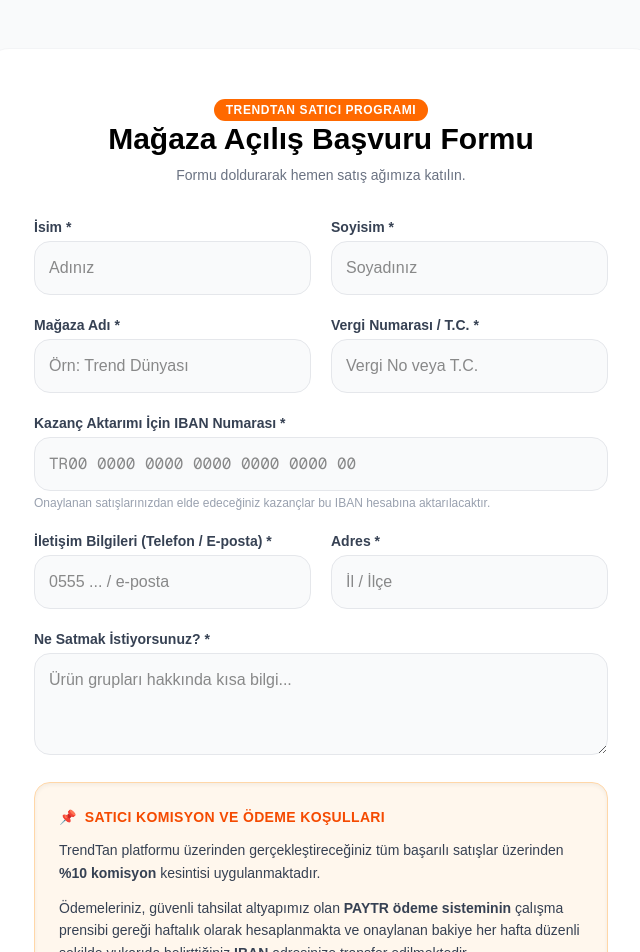
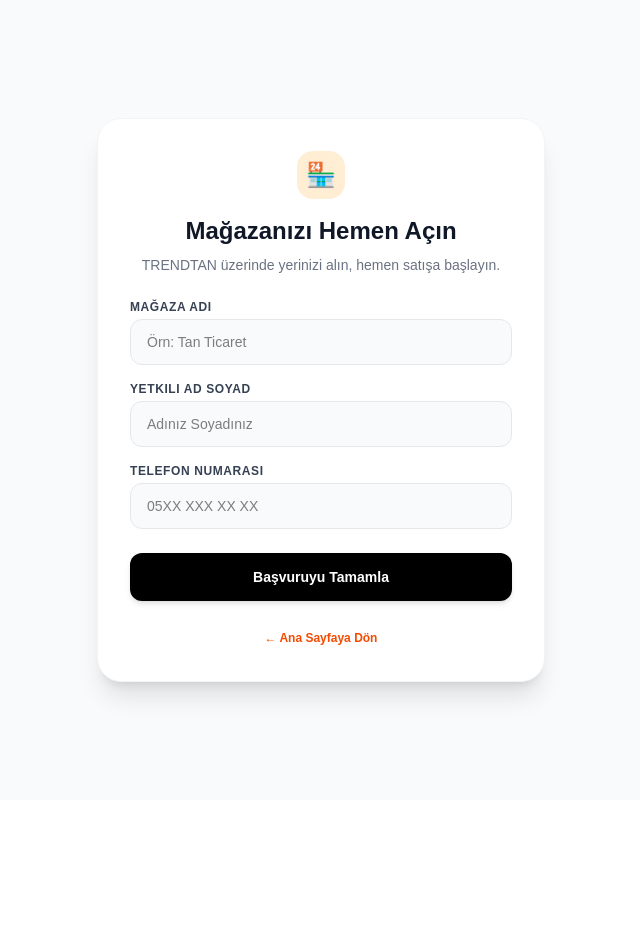
Before and after one commit to mustafatan06/trend.tan, a Next.js app: page /admin/basvuru in a window 1280 px wide. Shown: the top 952 px of the page, without its empty margins (319-959 px from the left). After the commit the page ends 800 px from the top, so only its background shows below. Built offline with nearby package versions, Linux system fonts and the light colour scheme.

Commit message:
Magaza ac formu duzeltildi ve eklendi

```diff
--- a/app/admin/basvuru/page.tsx
+++ b/app/admin/basvuru/page.tsx
@@ -1,128 +1,55 @@
-"use client";
-import { useState } from 'react';
+import Link from "next/link";
 
-export default function BasvuruPage() {
-  const [submitted, setSubmitted] = useState(false);
-  const [form, setForm] = useState({
-    ad: '',
-    soyad: '',
-    magazaAdi: '',
-    vergiNo: '',
-    iban: '',
-    adres: '',
-    iletisim: '',
-    neSatacak: ''
-  });
+export default function MagazaAc() {
+  return (
+    <div className="min-h-screen bg-gray-50 flex flex-col items-center justify-center p-4">
+      <div className="max-w-md w-full bg-white rounded-3xl p-6 sm:p-8 shadow-xl border border-gray-100">
+        <div className="w-12 h-12 bg-orange-100 text-orange-600 rounded-2xl flex items-center justify-center text-2xl font-bold mx-auto mb-4">
+          🏪
+        </div>
+        <h1 className="text-xl sm:text-2xl font-black text-gray-900 text-center mb-2">Mağazanızı Hemen Açın</h1>
+        <p className="text-gray-500 text-xs sm:text-sm text-center mb-6">
+          TRENDTAN üzerinde yerinizi alın, hemen satışa başlayın.
+        </p>
 
-  const handleChange = (e: React.ChangeEvent<HTMLInputElement | HTMLTextAreaElement>) => {
-    setForm({ ...form, [e.target.name]: e.target.value });
-  };
+        <div className="flex flex-col gap-4">
+          <div>
+            <label className="text-xs font-bold text-gray-700 uppercase tracking-wider mb-1 block">Mağaza Adı</label>
+            <input
+              type="text"
+              placeholder="Örn: Tan Ticaret"
+              className="w-full px-4 py-3 rounded-xl border border-gray-200 focus:border-orange-500 focus:outline-none text-sm bg-gray-50 text-black"
+            />
+          </div>
+          <div>
+            <label className="text-xs font-bold text-gray-700 uppercase tracking-wider mb-1 block">Yetkili Ad Soyad</label>
+            <input
+              type="text"
+              placeholder="Adınız Soyadınız"
+              className="w-full px-4 py-3 rounded-xl border border-gray-200 focus:border-orange-500 focus:outline-none text-sm bg-gray-50 text-black"
+            />
+          </div>
+          <div>
+            <label className="text-xs font-bold text-gray-700 uppercase tracking-wider mb-1 block">Telefon Numarası</label>
+            <input
+              type="tel"
+              placeholder="05XX XXX XX XX"
+              className="w-full px-4 py-3 rounded-xl border border-gray-200 focus:border-orange-500 focus:outline-none text-sm bg-gray-50 text-black"
+            />
+          </div>
 
-  const handleSubmit = (e: React.FormEvent) => {
-    e.preventDefault();
-    console.log("Yeni Mağaza Başvurusu (mustafatan690@gmail.com):", form);
-    setSubmitted(true);
-  };
-
-  if (submitted) {
-    return (
-      <div className="min-h-screen bg-gray-50 flex items-center justify-center px-4">
-        <div className="max-w-md w-full bg-white rounded-3xl shadow-xl p-8 md:p-12 border border-gray-100 text-center space-y-6">
-          <div className="w-16 h-16 bg-emerald-100 text-emerald-600 rounded-full flex items-center justify-center mx-auto text-3xl font-black">
-            ✓
-          </div>
-          <div className="space-y-2">
-            <h2 className="text-2xl font-black text-black">Başvurunuz Alındı!</h2>
-            <p className="text-gray-500 text-sm leading-relaxed">
-              Tarafınıza en kısa sürede dönüş yapılacaktır. TrendTan ailesine katıldığınız için teşekkür ederiz.
-            </p>
-          </div>
-          <a
-            href="/"
-            className="inline-block w-full bg-black text-white py-3.5 rounded-2xl font-black hover:bg-orange-500 transition shadow-lg"
+          <button
+            type="button"
+            className="w-full mt-2 py-3.5 bg-black hover:bg-gray-800 text-white font-bold rounded-xl transition-all shadow-md text-sm"
           >
-            Ana Sayfaya Geri Dön
-          </a>
-        </div>
-      </div>
-    );
-  }
-
-  return (
-    <div className="min-h-screen bg-gray-50 py-12 px-6">
-      <div className="max-w-2xl mx-auto bg-white rounded-3xl shadow-xl p-8 md:p-12 border border-gray-100 space-y-8">
-
-        <div className="text-center space-y-2">
-          <span className="bg-orange-500 text-white text-xs font-black uppercase px-3 py-1 rounded-full tracking-wider">TrendTan Satıcı Programı</span>
-          <h1 className="text-3xl font-black text-black">Mağaza Açılış Başvuru Formu</h1>
-          <p className="text-gray-500 text-sm">Formu doldurarak hemen satış ağımıza katılın.</p>
+            Başvuruyu Tamamla
+          </button>
         </div>
 
-        <form onSubmit={handleSubmit} className="space-y-5">
-          <div className="grid grid-cols-1 md:grid-cols-2 gap-5">
-            <div>
-              <label className="block text-sm font-bold text-gray-700 mb-1">İsim *</label>
-              <input type="text" name="ad" required value={form.ad} onChange={handleChange} className="w-full border border-gray-200 rounded-2xl p-3.5 bg-gray-50 focus:outline-orange-500" placeholder="Adınız" />
-            </div>
-            <div>
-              <label className="block text-sm font-bold text-gray-700 mb-1">Soyisim *</label>
-              <input type="text" name="soyad" required value={form.soyad} onChange={handleChange} className="w-full border border-gray-200 rounded-2xl p-3.5 bg-gray-50 focus:outline-orange-500" placeholder="Soyadınız" />
-            </div>
-          </div>
-
-          <div className="grid grid-cols-1 md:grid-cols-2 gap-5">
-            <div>
-              <label className="block text-sm font-bold text-gray-700 mb-1">Mağaza Adı *</label>
-              <input type="text" name="magazaAdi" required value={form.magazaAdi} onChange={handleChange} className="w-full border border-gray-200 rounded-2xl p-3.5 bg-gray-50 focus:outline-orange-500" placeholder="Örn: Trend Dünyası" />
-            </div>
-            <div>
-              <label className="block text-sm font-bold text-gray-700 mb-1">Vergi Numarası / T.C. *</label>
-              <input type="text" name="vergiNo" required value={form.vergiNo} onChange={handleChange} className="w-full border border-gray-200 rounded-2xl p-3.5 bg-gray-50 focus:outline-orange-500" placeholder="Vergi No veya T.C." />
-            </div>
-          </div>
-
-          <div>
-            <label className="block text-sm font-bold text-gray-700 mb-1">Kazanç Aktarımı İçin IBAN Numarası *</label>
-            <input type="text" name="iban" required value={form.iban} onChange={handleChange} className="w-full border border-gray-200 rounded-2xl p-3.5 bg-gray-50 focus:outline-orange-500 font-mono" placeholder="TR00 0000 0000 0000 0000 0000 00" />
-            <p className="text-xs text-gray-400 mt-1">Onaylanan satışlarınızdan elde edeceğiniz kazançlar bu IBAN hesabına aktarılacaktır.</p>
-          </div>
-
-          <div className="grid grid-cols-1 md:grid-cols-2 gap-5">
-            <div>
-              <label className="block text-sm font-bold text-gray-700 mb-1">İletişim Bilgileri (Telefon / E-posta) *</label>
-              <input type="text" name="iletisim" required value={form.iletisim} onChange={handleChange} className="w-full border border-gray-200 rounded-2xl p-3.5 bg-gray-50 focus:outline-orange-500" placeholder="0555 ... / e-posta" />
-            </div>
-            <div>
-              <label className="block text-sm font-bold text-gray-700 mb-1">Adres *</label>
-              <input type="text" name="adres" required value={form.adres} onChange={handleChange} className="w-full border border-gray-200 rounded-2xl p-3.5 bg-gray-50 focus:outline-orange-500" placeholder="İl / İlçe" />
-            </div>
-          </div>
-
-          <div>
-            <label className="block text-sm font-bold text-gray-700 mb-1">Ne Satmak İstiyorsunuz? *</label>
-            <textarea name="neSatacak" rows={3} required value={form.neSatacak} onChange={handleChange} className="w-full border border-gray-200 rounded-2xl p-3.5 bg-gray-50 focus:outline-orange-500" placeholder="Ürün grupları hakkında kısa bilgi..."></textarea>
-          </div>
-
-          {/* KURUMSAL BİLGİLENDİRME VE KOMİSYON AÇIKLAMASI */}
-          <div className="bg-orange-50 border border-orange-200 rounded-2xl p-6 space-y-3 text-xs md:text-sm text-gray-700 shadow-inner">
-            <h4 className="font-black text-orange-600 uppercase tracking-wide text-sm flex items-center gap-2">
-              <span>📌</span> Satıcı Komisyon ve Ödeme Koşulları
-            </h4>
-            <p className="leading-relaxed">
-              TrendTan platformu üzerinden gerçekleştireceğiniz tüm başarılı satışlar üzerinden <strong>%10 komisyon</strong> kesintisi uygulanmaktadır.
-            </p>
-            <p className="leading-relaxed">
-              Ödemeleriniz, güvenli tahsilat altyapımız olan <strong>PAYTR ödeme sisteminin</strong> çalışma prensibi gereği haftalık olarak hesaplanmakta ve onaylanan bakiye her hafta düzenli şekilde yukarıda belirttiğiniz <strong>IBAN</strong> adresinize transfer edilmektedir.
-            </p>
-          </div>
-
-          <button type="submit" className="w-full bg-orange-500 text-white py-4 rounded-2xl font-black text-lg hover:bg-black transition shadow-xl">
-            Başvuru Yap
-          </button>
-        </form>
-
-        <div className="text-center pt-2">
-          <a href="/" className="text-sm font-bold text-gray-500 hover:text-black">← Ana Sayfaya Geri Dön</a>
+        <div className="mt-6 text-center">
+          <Link href="/" className="text-xs text-orange-600 font-bold hover:underline">
+            ← Ana Sayfaya Dön
+          </Link>
         </div>
       </div>
     </div>
```
